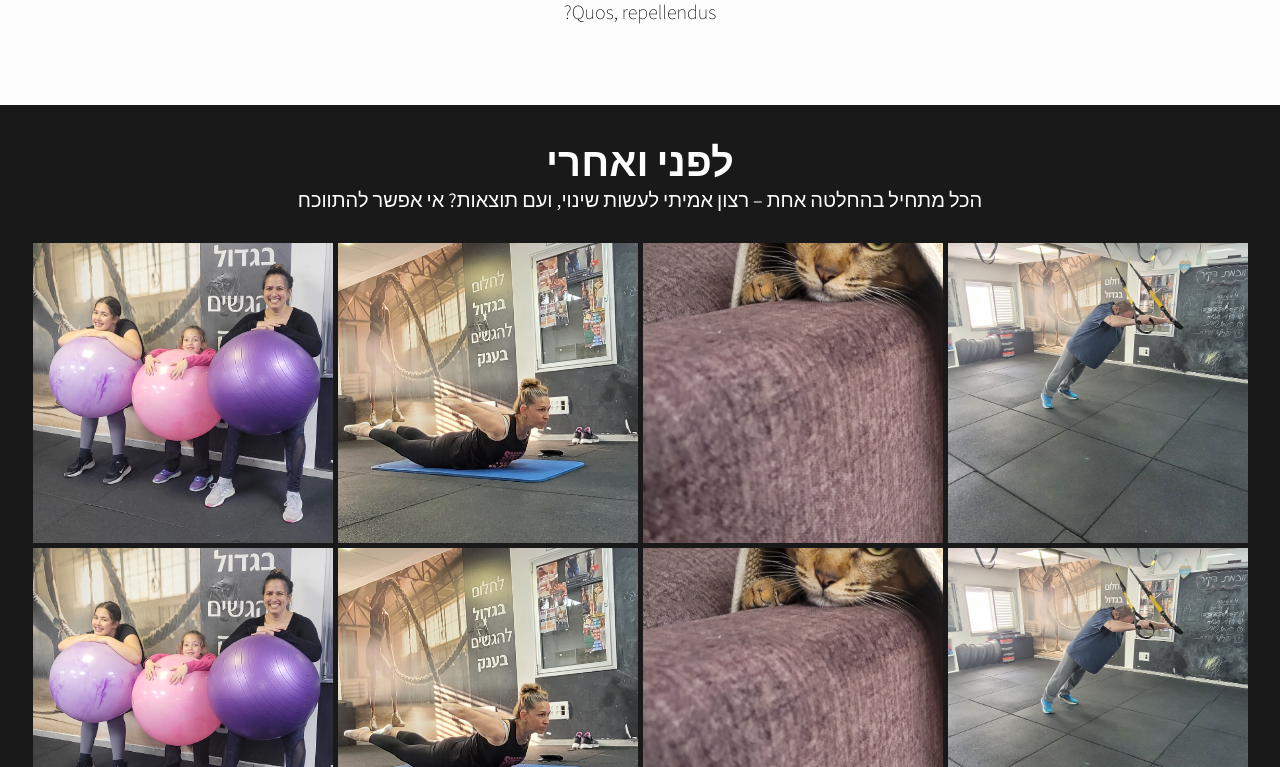
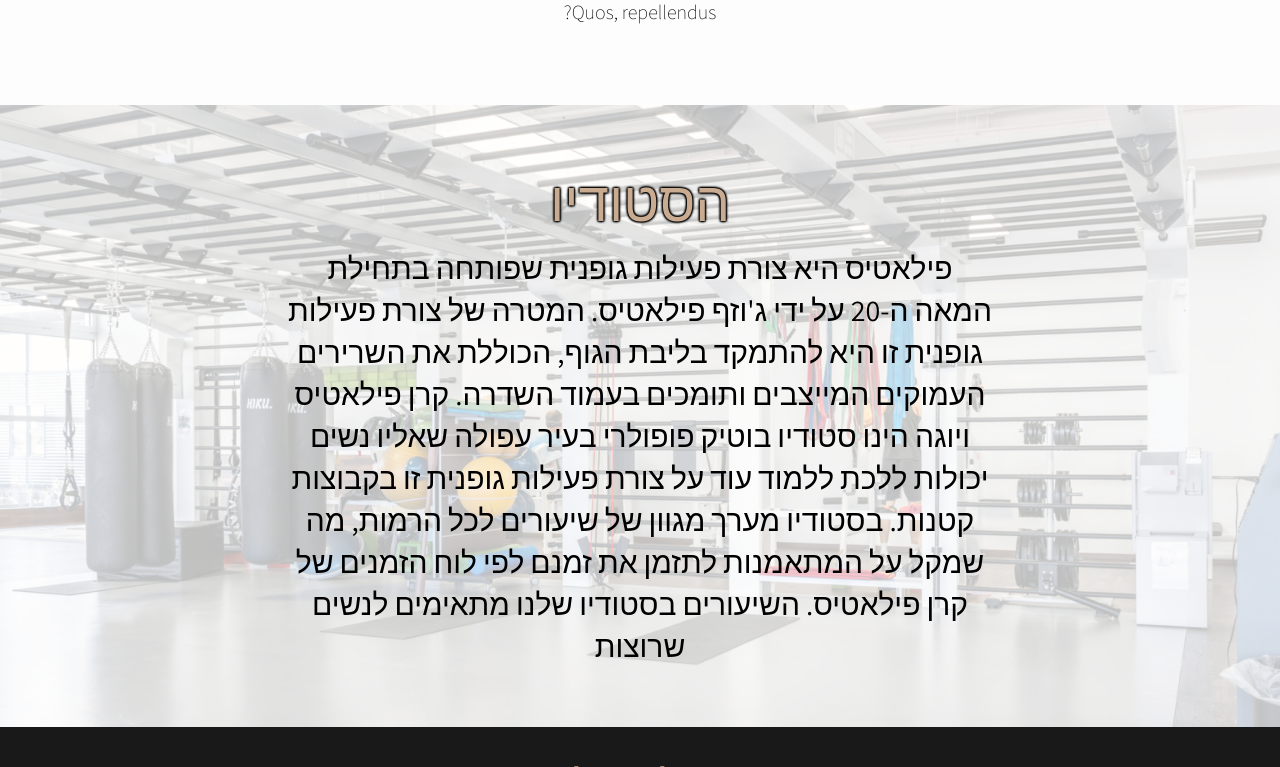
Before and after one commit to shaharyair/katrin-studio-Landing-page, a React (Vite) app: page / in a window 1280 px wide. Shown: the part 1333-2100 px from the top of the page. Built offline with nearby package versions, Linux system fonts and the light colour scheme.

Commit message:
fixed app.jsx conflicts

```diff
--- a/src/App.jsx
+++ b/src/App.jsx
@@ -10,7 +10,6 @@ import SignupForm from "./Components/SignupForm/SignupForm";
 import Footer from "./Components/Footer/Footer";
 import Reviews from "./Components/Reviews/Reviews";
 import Carousel from "./Components/Carousel/Carousel";
-import BeforeAndAfter from "./Components/BeforeAndAfter/BeforeAndAfter";
 
 function App() {
   return (
@@ -19,7 +18,6 @@ function App() {
       <Navbar />
       <Hero />
       <Benefits />
-      <BeforeAndAfter />
       <Studio />
       <FAQ />
       <Reviews />
```
